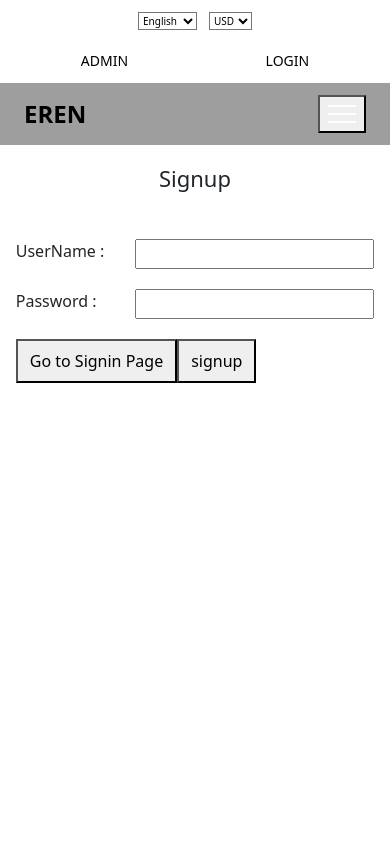
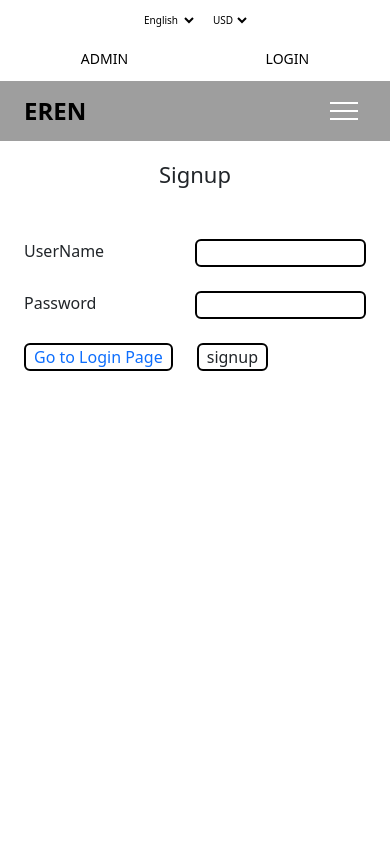
Before and after one commit to RoshanDevassy/Ecommerce_Project, a React (Vite) app in the folder frontend/: page / in a window 390 px wide. Shown: the top 844 px of the page. Built offline with nearby package versions, Linux system fonts and the light colour scheme; no server answers.

Commit message:
updated responsive

```diff
--- a/frontend/package.json
+++ b/frontend/package.json
@@ -12,6 +12,7 @@
   "dependencies": {
     "@hookform/resolvers": "^5.1.1",
     "@reduxjs/toolkit": "^2.8.2",
+    "@tailwindcss/vite": "^4.1.13",
     "axios": "^1.11.0",
     "bootstrap": "^5.3.7",
     "react": "^19.1.0",
@@ -22,6 +23,7 @@
     "react-toastify": "^11.0.5",
     "reactstrap": "^9.2.3",
     "swiper": "^11.2.8",
+    "tailwindcss": "^4.1.13",
     "zod": "^4.0.5"
   },
   "devDependencies": {
--- a/frontend/src/index.css
+++ b/frontend/src/index.css
@@ -1,4 +1,4 @@
-
+@import "tailwindcss";
 
 :root {
   font-family: system-ui, Avenir, Helvetica, Arial, sans-serif;
--- a/frontend/src/pages/LoginPage.jsx
+++ b/frontend/src/pages/LoginPage.jsx
@@ -109,8 +109,8 @@ export default function LoginPage() {
   return (
     <>
       <form onSubmit={handleFormSubmit} className="login-page-form">
+        <h2>Welcome to Login Page</h2>
         <div className="login-page-layout">
-          <h2>Welcome to Login Page</h2>
           <div className="login-item">
             <label htmlFor="username">Username :</label>
             <input
@@ -118,6 +118,7 @@ export default function LoginPage() {
               onChange={handleChange}
               name="username"
               disabled={isLogging}
+              className="border-2 border-black rounded-md"
             />
             {error.username && <p>{error.username}</p>}
           </div>
@@ -128,18 +129,24 @@ export default function LoginPage() {
               onChange={handleChange}
               name="password"
               disabled={isLogging}
+              className="border-2 border-black rounded-md"
             />
             {error.password && <p>{error.password}</p>}
           </div>
-          <div>
+          <div className="flex flex-wrap gap-4">
             <Link to="/">
-              <button>Go to SignUp</button>
+              <button className="border-2 border-black rounded px-2">
+                Go to SignUp
+              </button>
             </Link>
-            <button type="submit" disabled={isLogging}>
+            <button
+              type="submit"
+              disabled={isLogging}
+              className="border-2 border-black rounded px-2"
+            >
               {" "}
               {isLogging ? "Logging in" : "Login"}{" "}
             </button>
-
           </div>
         </div>
       </form>
--- a/frontend/src/pages/SignupPage.jsx
+++ b/frontend/src/pages/SignupPage.jsx
@@ -184,24 +184,31 @@ export default function SignupPage() {
   return (
     <>
       <form onSubmit={handleFormSubmit} className="signup-form-page">
-        <div className="signup-layout">
-          <h1>Signup</h1>
-          <div className="signup-item">
-            <label htmlFor="username">UserName :</label>
-            <input type="text" maxLength={25} minLength={3} name="username" />
+        <h1>Signup</h1>
+        <div className=" grid grid-rows-3 gap-6 p-4 w-fit ">
+          <div className=" grid grid-cols-2">
+            <label htmlFor="username">UserName </label>
+            <input
+              type="text"
+              maxLength={25}
+              minLength={3}
+              name="username"
+              className="border-2 border-black rounded-md"
+            />
             {error.username && (
               <p style={{ fontSize: "12px", color: "red" }}>
                 {error.username}!
               </p>
             )}
           </div>
-          <div className="signup-item">
-            <label htmlFor="password">Password :</label>
+          <div className=" grid grid-cols-2">
+            <label htmlFor="password">Password </label>
             <input
               type="password"
               maxLength={15}
               minLength={8}
               name="password"
+              className="border-2 border-black rounded-md"
             />
             {error.password && (
               <p style={{ fontSize: "12px", color: "red" }}>
@@ -209,11 +216,17 @@ export default function SignupPage() {
               </p>
             )}
           </div>
-          <div>
+          <div className="flex flex-wrap gap-4">
             <Link to="/login">
-              <button>Go to Signin Page</button>
+              <button className="border-2 border-black rounded px-2">
+                Go to Login Page
+              </button>
             </Link>
-            <button type="submit" disabled={isSubmitting}>
+            <button
+              type="submit"
+              className="border-2 border-black rounded px-2"
+              disabled={isSubmitting}
+            >
               {" "}
               {isSubmitting ? "submitting" : "signup"}
             </button>
--- a/frontend/src/pages/loginpage.css
+++ b/frontend/src/pages/loginpage.css
@@ -1,26 +1,19 @@
-.login-page-form{
+.login-page-form {
   min-height: 86vh;
 
-    .login-page-layout{
+  h2 {
+    padding: 20px 0;
+    font-size: 22px;
+    text-align: center;
+  }
+
+  .login-page-layout {
     display: grid;
     row-gap: 20px;
     width: fit-content;
     justify-self: center;
 
-        h1{
-            padding: 20px 0;
-            font-size: 22px;
-            text-align: center;
-        }
-
-        button{
-            width: fit-content;
-            height: fit-content;
-            padding: 8px 18px;
-            justify-self: center;
-        }
-
-        .login-item{
+    .login-item {
       display: grid;
       grid-template-columns: 0.5fr 1fr;
     }
--- a/frontend/src/pages/signuppage.css
+++ b/frontend/src/pages/signuppage.css
@@ -1,28 +1,9 @@
-.signup-form-page{
-    min-height: 86vh;
+.signup-form-page {
+  min-height: 86vh;
 
-    .signup-layout{
-        display: grid;
-        row-gap: 20px;
-        width: fit-content;
-        justify-self: center;
-
-        h1{
-            padding: 20px 0;
-            font-size: 22px;
-            text-align: center;
-        }
-
-        button{
-            width: fit-content;
-            height: fit-content;
-            padding: 8px 12px;
-        }
-
-        .signup-item{
-            display: grid;
-            grid-template-columns: 0.5fr 1fr;
-        }
-
-    }
+  h1 {
+    padding: 20px 0;
+    font-size: 22px;
+    text-align: center;
+  }
 }
--- a/frontend/vite.config.js
+++ b/frontend/vite.config.js
@@ -1,7 +1,8 @@
 import { defineConfig } from 'vite'
 import react from '@vitejs/plugin-react-swc'
+import tailwindcss from "@tailwindcss/vite"
 
 // https://vite.dev/config/
 export default defineConfig({
-  plugins: [react()],
+  plugins: [react(), tailwindcss()],
 })
```
Also changed, not shown: 1 other file (tests, documents, lock files or other folders). Lines whose indentation alone changed are shown as unchanged.
